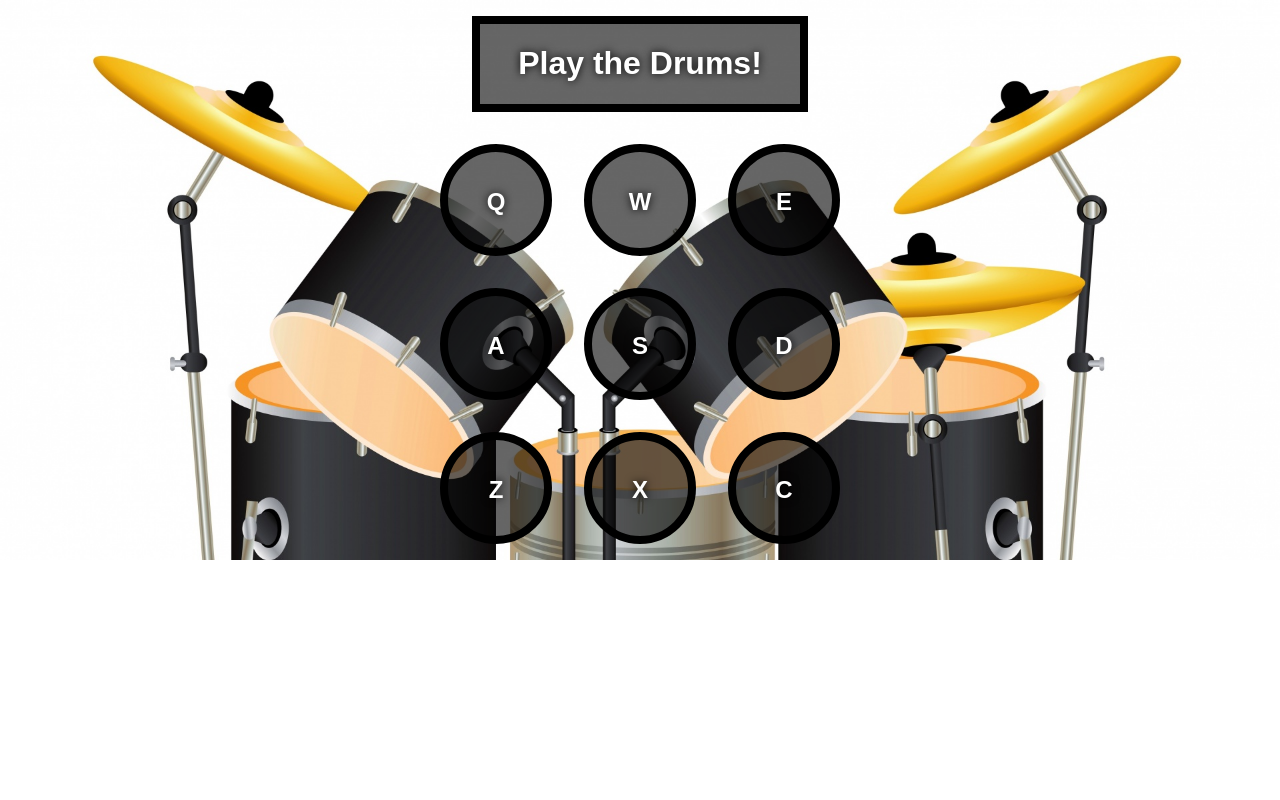
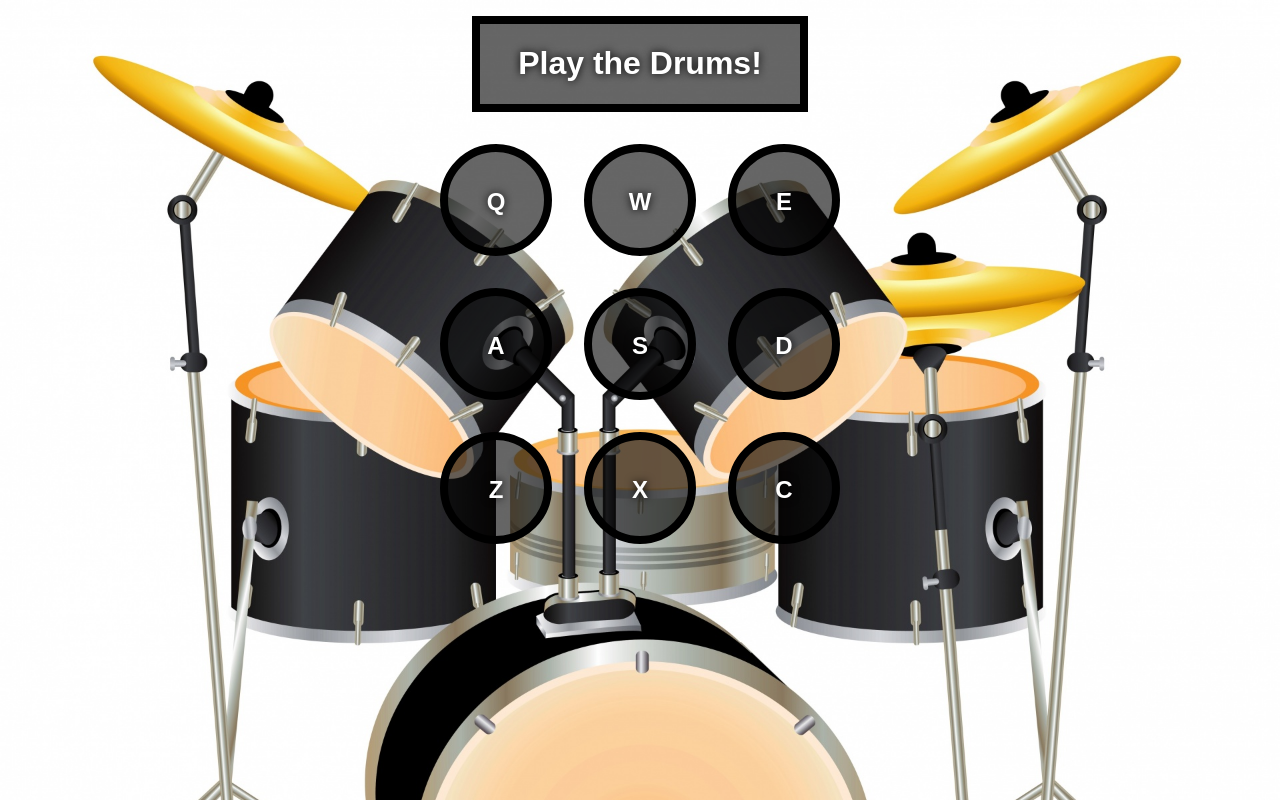
Before and after one commit to marthasharpe/React-Drum-Set, a React (Create React App) app: page / in a window 1280 px wide. Built offline with nearby package versions, Linux system fonts and the light colour scheme.

Commit message:
Fullsize background and cursor pointer

```diff
--- a/src/Container.js
+++ b/src/Container.js
@@ -10,8 +10,7 @@ const containerStyle = {
     flexDirection: "column",
     alignItems: "center",
     height: "100%",
-    background: "url(drum-set.jpg)",
-    backgroundSize: "cover"
+
 }
 
 const keyContainer = {
@@ -24,11 +23,13 @@ class Container extends React.Component {
     state = {
         display: "Play the Drums!",
       }
+
     handleDisplay = (display) => {
         this.setState({
             display,
         })
     }
+
     render() {
         return (
             <div id="drum-machine" style={containerStyle}>
--- a/src/Keys.js
+++ b/src/Keys.js
@@ -11,7 +11,8 @@ const keyStyle = {
     textAlign: "center",
     color: "white",
     background: "rgba(0,0,0,0.6)",
-    textShadow: "0 0 .5rem black"
+    textShadow: "0 0 .5rem black",
+    cursor: "pointer"
 }
 
 class Keys extends React.Component {
--- a/src/index.css
+++ b/src/index.css
@@ -1,6 +1,8 @@
 html, body {
   margin: 0;
   font-family: "Oxygen", sans-serif;
+  position: relative;
+  background-image: url(/drum-set.jpg);
+  background-size: cover;
   height: 100%;
-  position: relative;
 }
```
